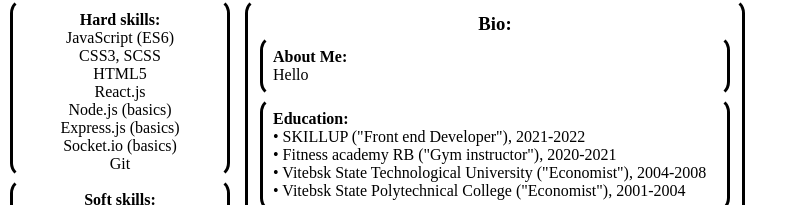
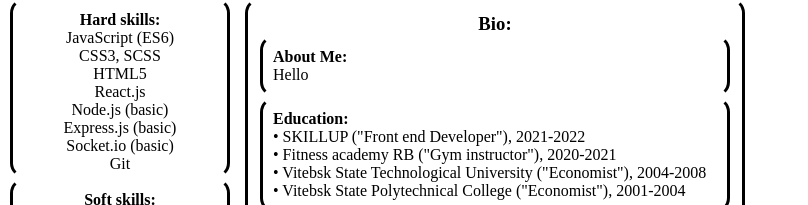
Before and after one commit to DeguzBelarus/CV, a React (Create React App) app: page / in a window 1280 px wide. Shown: the part 292-497 px from the top of the page, without its empty margins (0-808 px from the left). Built offline with nearby package versions, Linux system fonts and the light colour scheme.

Commit message:
visuals 8

```diff
--- a/src/components/Header/Header.scss
+++ b/src/components/Header/Header.scss
@@ -161,11 +161,13 @@
 
 @media screen and (min-width: 320px) {
   header {
+    width: 100%;
     flex-direction: column;
     padding-bottom: 0;
+    overflow: hidden;
 
     .round {
-      width: 575px;
+      width: 580px;
       height: 400px;
       position: absolute;
       top: -220px;
@@ -266,6 +268,7 @@
   header {
     flex-direction: row;
     padding-bottom: 0;
+    overflow: visible;
 
     .round {
       width: 790px;
--- a/src/components/Main/Main.jsx
+++ b/src/components/Main/Main.jsx
@@ -10,9 +10,9 @@
           <p>CSS3, SCSS</p>
           <p>HTML5</p>
           <p>React.js</p>
-          <p>Node.js (basics)</p>
-          <p>Express.js (basics)</p>
-          <p>Socket.io (basics)</p>
+          <p>Node.js (basic)</p>
+          <p>Express.js (basic)</p>
+          <p>Socket.io (basic)</p>
           <p>Git</p>
         </div>
 
```
